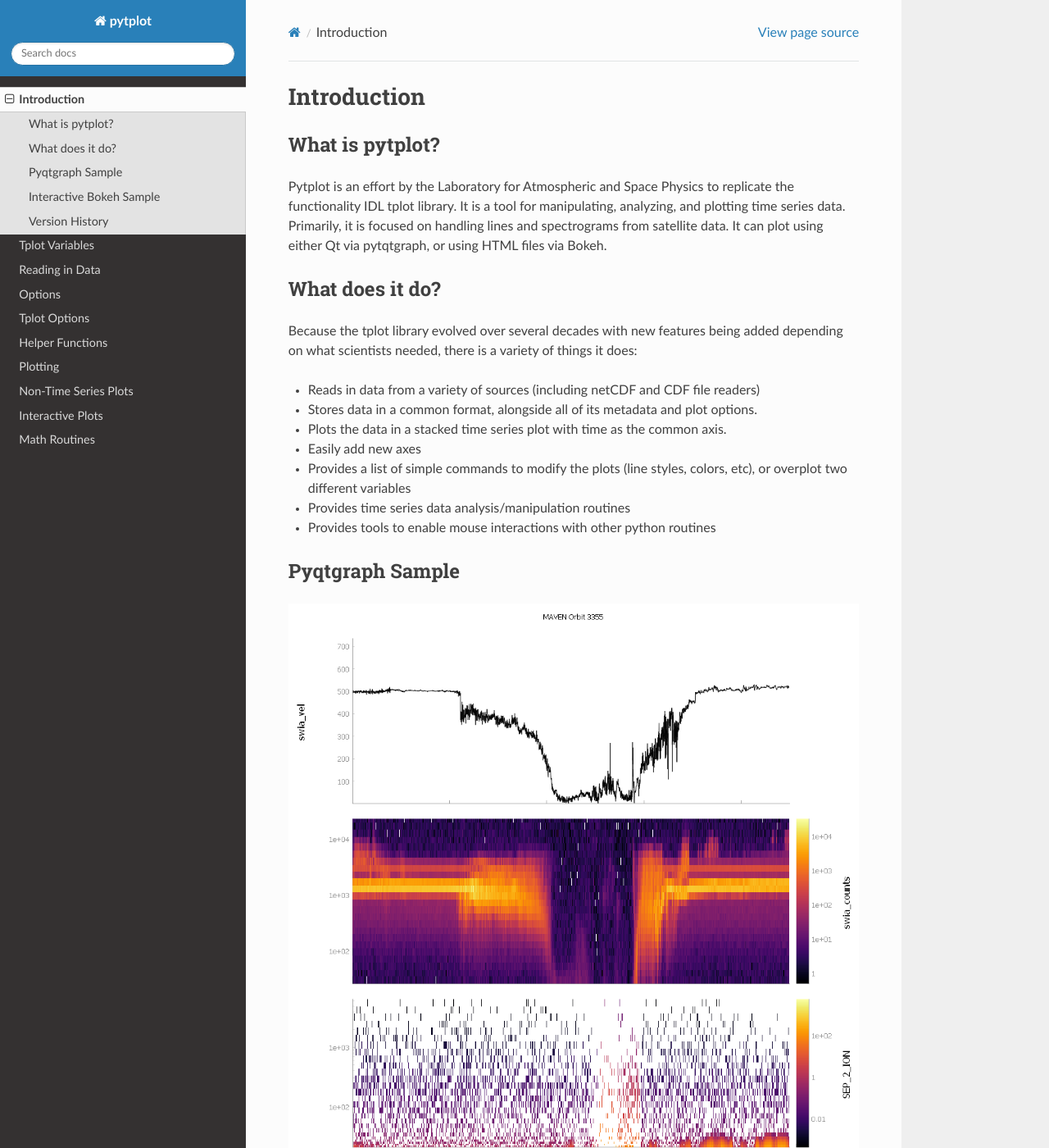
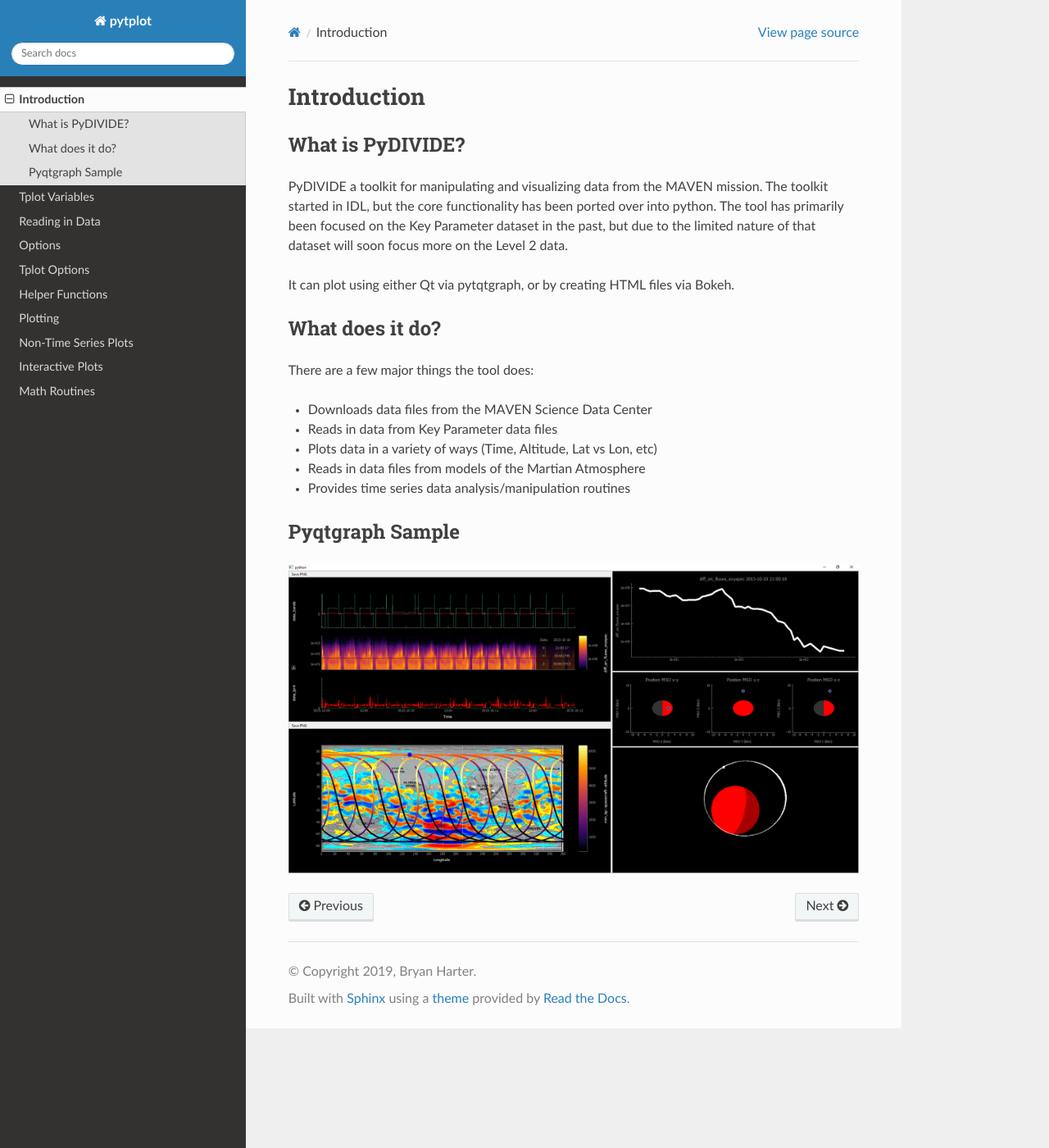
Before and after one commit to MAVENSDC/Pydivide, a Sphinx documentation site: the page built from docs/source/introduction.rst, in a window 1280 px wide and 1400 px high. Shown: the whole window at 82% size. Built offline with Sphinx 7.4.7 and the Read the Docs theme 2.0.0, drawn with Linux system fonts in a browser that asks for light colours; some of the changed text lies outside the part shown.

Commit message:
Updating the introduction page of pydivide

```diff
--- a/docs/source/introduction.rst
+++ b/docs/source/introduction.rst
@@ -3,179 +3,28 @@ Introduction
 
 
 
-What is pytplot?
+What is PyDIVIDE?
 ------------------
 
-Pytplot is an effort by the Laboratory for Atmospheric and Space Physics to replicate the functionality IDL tplot library.
-It is a tool for manipulating, analyzing, and plotting time series data.  Primarily, it is focused on handling lines
-and spectrograms from satellite data.  It can plot using either Qt via pytqtgraph, or using HTML files via Bokeh.
+PyDIVIDE a toolkit for manipulating and visualizing data from the MAVEN mission.  The toolkit started in IDL, but the core functionality has been ported over into python.
+The tool has primarily been focused on the Key Parameter dataset in the past, but due to the limited nature of that dataset will soon focus more on the Level 2 data.
+
+It can plot using either Qt via pytqtgraph, or by creating HTML files via Bokeh.
 
 
 What does it do?
 -------------------
 
-Because the tplot library evolved over several decades with new features being added depending on what scientists needed,
-there is a variety of things it does:
+There are a few major things the tool does:
 
-* Reads in data from a variety of sources (including netCDF and CDF file readers)
-* Stores data in a common format, alongside all of its metadata and plot options.
-* Plots the data in a stacked time series plot with time as the common axis.
-* Easily add new axes
-* Provides a list of simple commands to modify the plots (line styles, colors, etc), or overplot two different variables
+* Downloads data files from the MAVEN Science Data Center
+* Reads in data from Key Parameter data files
+* Plots data in a variety of ways (Time, Altitude, Lat vs Lon, etc)
+* Reads in data files from models of the Martian Atmosphere
 * Provides time series data analysis/manipulation routines
-* Provides tools to enable mouse interactions with other python routines
+
 
 Pyqtgraph Sample
 -----------------
 
 .. image:: _images/sample.png
-
-
-Interactive Bokeh Sample
-------------------------
-
-.. raw:: html
-   :file: _images/sample.html
-
-
-Version History
----------------
-
-1.4.7 Changes:
-
-* Added two more ancillary plots, Mars 2D Map and Mars 3D Map
-
-1.4.6 Changes:
-
-* Occasionally logged spec plots would not be properly displayed, this is a hopefully a quick fix for that
-
-1.4.5 Changes:
-
-* Fixing typescript errors with bokeh
-
-1.4.4 Changes:
-
-* Fixing pyqtgraph's collections.abc imports
-
-1.4.3 Changes:
-
-* Bug fix where ylog could not be unset
-
-1.4.1 Changes:
-
-* Fixed small bug in the spec plots for certain file types
-* Added PySPEDAS changes to the cdf_to_tplot routine
-
-1.4.0 Changes:
-
-* Added documentation
-* Redid tplot variables as xarrays
-* Added many unit tests
-* Numerous bug fixes
-
-1.3.3 Changes:
-
-* Added power spectrum calculation routine
-
-1.3.2 Changes:
-
-* Updates to the spectrogram plots and CDF reader
-
-1.3.0 Changes:
-
-* Added interactive plots for spectrograms, documentation coming soon
-
-1.2.11 Changes:
-
-* Commenting out tplot_math stuff
-
-1.2.9 Changes:
-
-* Added a netcdf_to_tplot reader
-* Changed date axis to show more relevant times
-
-1.2.8 Changes:
-
-* Adding merge functionality to the cdf_to_tplot routine
-
-1.2.5 Changes:
-
-* Adding tplot_math, with various basic functions to begin data analysis
-* Crosshairs now implemented in pyqtgraph
-* Timebars work in alt/map plots
-
-1.2.4 Changes:
-
-* Fixed for latest version of Anaconda
-
-1.2.1 Changes:
-
-* Fixed a bug in the pyqtgraph spec plots with time varying bins
-
-1.2.0 Changes:
-
-* Added ability to display an arbitrarily large number of qt plot windows, if done from ipython
-
-1.1.13 Changes:
-
-* Added overplot capabilities to the Qt Plotting routines
-
-1.1.12 Changes:
-
-* Fixed major issue with pip installer
-* Added ability to use pytplot without a graphics interface, if building only html files are desired.
-
-1.1.6 Changes:
-
-* Fixed a spot where python warnings were changed to change back after the function was over
-
-1.1.4 Changes:
-
-* Added a qt option to tplot, which will allow users to just open the HTML file in a browser window
-
-1.1.3 Changes:
-
-* Bug fix, pyqtgraph was creating a layout every time which eventually caused a crash
-* Still a known error where bokeh will no longer plot more than once
-
-1.1.2 Changes:
-
-* Added support for bokeh 0.12.13
-
-1.1.0 Changes:
-
-* Added the ability to plot directly in the Qt Window with pyqtgraph.  This may entirely replace the bokeh plotting routines at some point.
-
-1.0.15 Changes:
-
-* Changing tplot to use QtWebKitWidgets by default, but attempt to use QWebEngineView if not found
-
-1.0.14 Changes:
-
-* Fixed a bug in cdf_to_tplot
-
-1.0.11 Changes:
-
-* Bug fixes in the last couple of revisions
-
-1.0.8 Changes:
-
-* Reverting back QWebEngineView changes from 1.0.6
-
-1.0.7 Changes:
-
-* Should be able to export to HTML properly now.
-
-1.0.6 Changes:
-
-* Qt is getting rid of support for QtWebView.  QWebEngineView will replace it, but has great difficulty viewing html greater than 2GB.
-* As a temporary solution, a local html file is saved, and then read into QWebEngineView.
-
-1.0.5 Changes:
-
-* Fixed a memory leak
-
-1.0.2 Changes:
-
-* Added cdf_to_tplot routine
-* Made a version checker
```
Also changed, not shown: docs/source/_images/sample.png.
